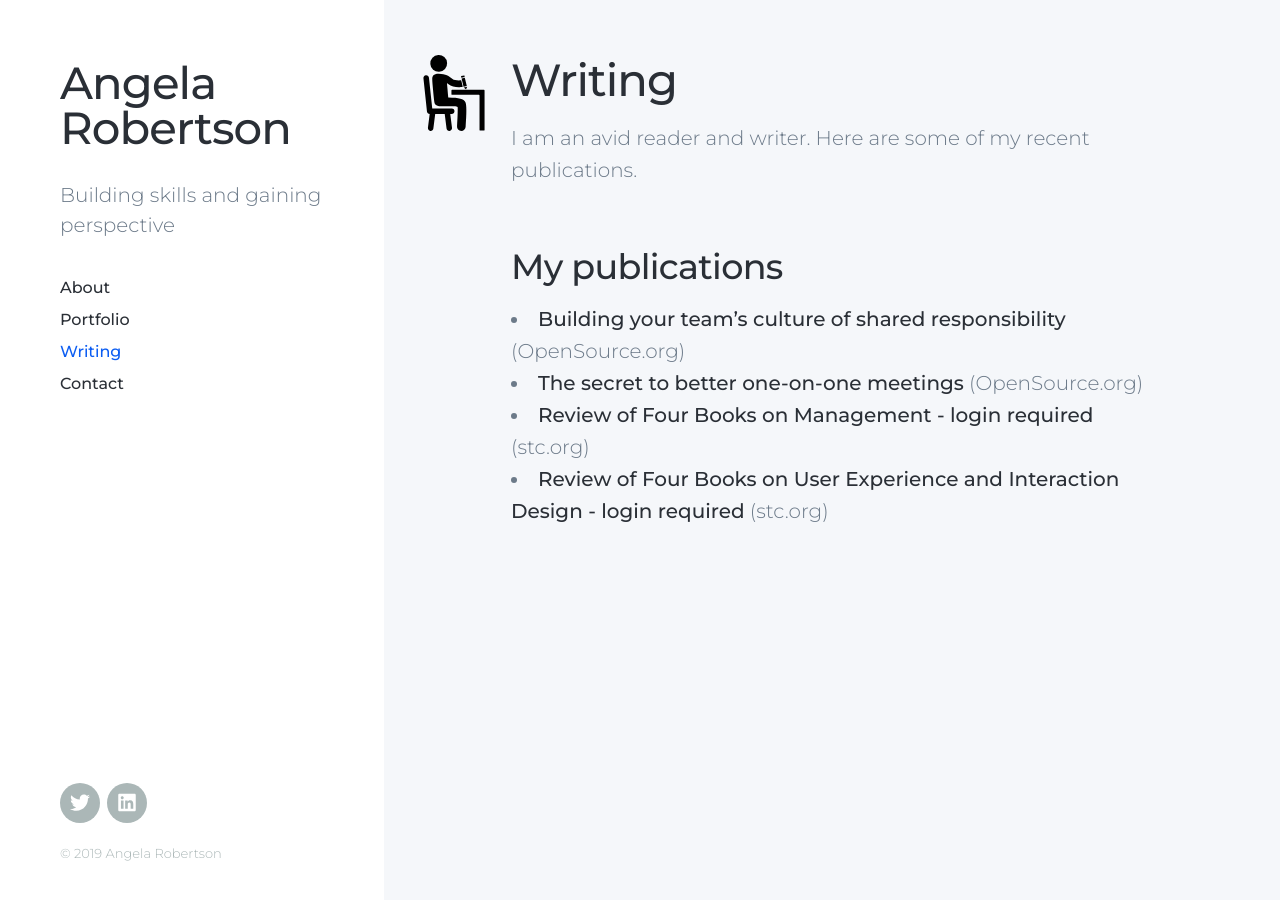
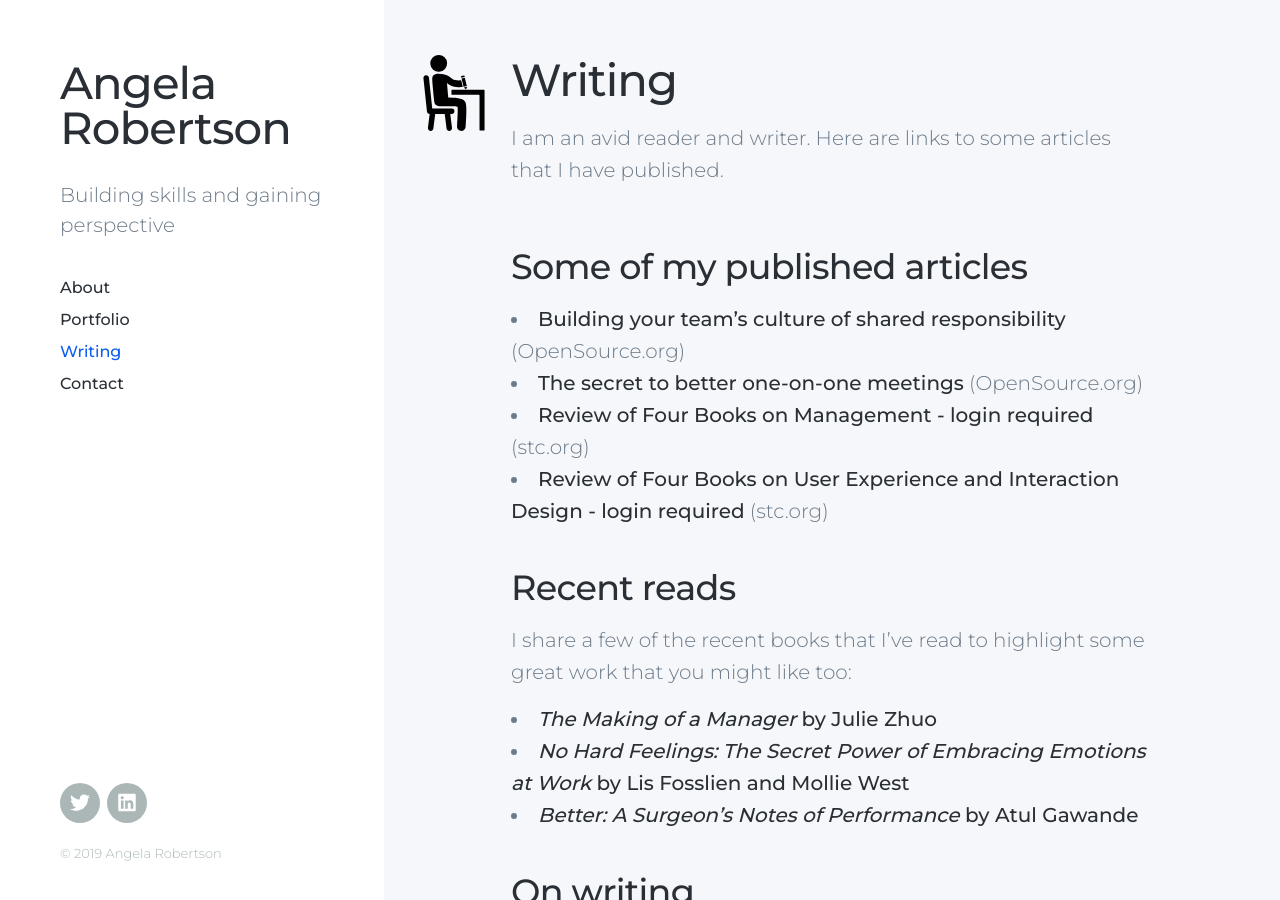
Before and after one commit to arob98/arob98.github.io, a Jekyll site: the page built from _pages/writing.md, in a window 1280 px wide and 900 px high. Built offline with Jekyll 4.4.1, drawn with Linux system fonts in a browser that asks for light colours; nearby versions of some CDN libraries; some of the changed text lies outside the part shown.

Commit message:
Updated writing

```diff
--- a/_pages/writing.md
+++ b/_pages/writing.md
@@ -1,13 +1,33 @@
 ---
 title: Writing
-subtitle: I am an avid reader and writer.  Here are some of my recent publications.
-description: I am an avid reader and writer.  Here are some of my recent publications.
+subtitle: I am an avid reader and writer. Here are links to some articles that I have published.
+description: I am an avid reader and writer. Here are links to some articles that I have published.
 featured_image: /images/writing.svg
 ---
 
-## My publications
+## Some of my published articles
 
 * [Building your team's culture of shared responsibility](https://opensource.com/open-organization/18/7/guide-to-delegation) (OpenSource.org)
 * [The secret to better one-on-one meetings](https://opensource.com/open-organization/18/5/open-one-on-one-meetings-guide) (OpenSource.org)
 * [Review of Four Books on Management - login required](https://www.stc.org/techcomm/2018/05/02/review-of-four-books-on-management/) (stc.org)
 * [Review of Four Books on User Experience and Interaction Design - login required](https://www.stc.org/techcomm/2016/05/11/review-of-four-books-on-user-experience-and-interaction-design/) (stc.org)
+
+## Recent reads
+
+I share a few of the recent books that I've read to highlight some great work that you might like too:
+
+* [*The Making of a Manager* by Julie Zhuo](https://www.amazon.com/gp/product/0735219567/ref=as_li_tl?ie=UTF8&tag=arobertson0f-20&camp=1789&creative=9325&linkCode=as2&creativeASIN=0735219567&linkId=c567ae9ffaef642275bb50b30cdc3d5e)
+* [*No Hard Feelings: The Secret Power of Embracing Emotions at Work* by Lis Fosslien and Mollie West](https://www.amazon.com/gp/product/0525533834/ref=as_li_tl?ie=UTF8&tag=arobertson0f-20&camp=1789&creative=9325&linkCode=as2&creativeASIN=0525533834&linkId=1fadda51a07385f45dccbf8ed68659cf)
+* [*Better: A Surgeon's Notes of Performance* by Atul Gawande](https://www.amazon.com/gp/product/0312427654/ref=as_li_tl?ie=UTF8&tag=arobertson0f-20&camp=1789&creative=9325&linkCode=as2&creativeASIN=0312427654&linkId=f19fc436256e71deee0c644100ddda08)
+
+## On writing
+
+Thoughts about some of the books I've read recently...
+
+28 May 2019
+
+Finished [*Barking to the Choir*](https://www.amazon.com/gp/product/1476726159/ref=as_li_tl?ie=UTF8&tag=arobertson0f-20&camp=1789&creative=9325&linkCode=as2&creativeASIN=1476726159&linkId=23e8d80df188b341ce2592c3317b510d). Stunning. Not sure why it doesn't get the praise I heard about [*Tattoos on the Heart*](https://www.amazon.com/gp/product/1439153159/ref=as_li_tl?ie=UTF8&tag=arobertson0f-20&camp=1789&creative=9325&linkCode=as2&creativeASIN=1439153159&linkId=d015a0d74259dc8f5ba7ed02d0a4e059). While I am not a religious person, I am spiritual. Both books deeply affected me in the best way.
+
+23 May 2019
+
+I finished *Better* today. Glad I picked this book back up after I started and stopped reading it in January. At the end, he talks about writing and how we should all want to be better than mediocre really hit me. I know I reach burnout when I do not want to write. It's my desire to always be better than leads to burnout. Such a lovely, messy paradox. Perhaps Gawande will write about this topic in a future book.
```
